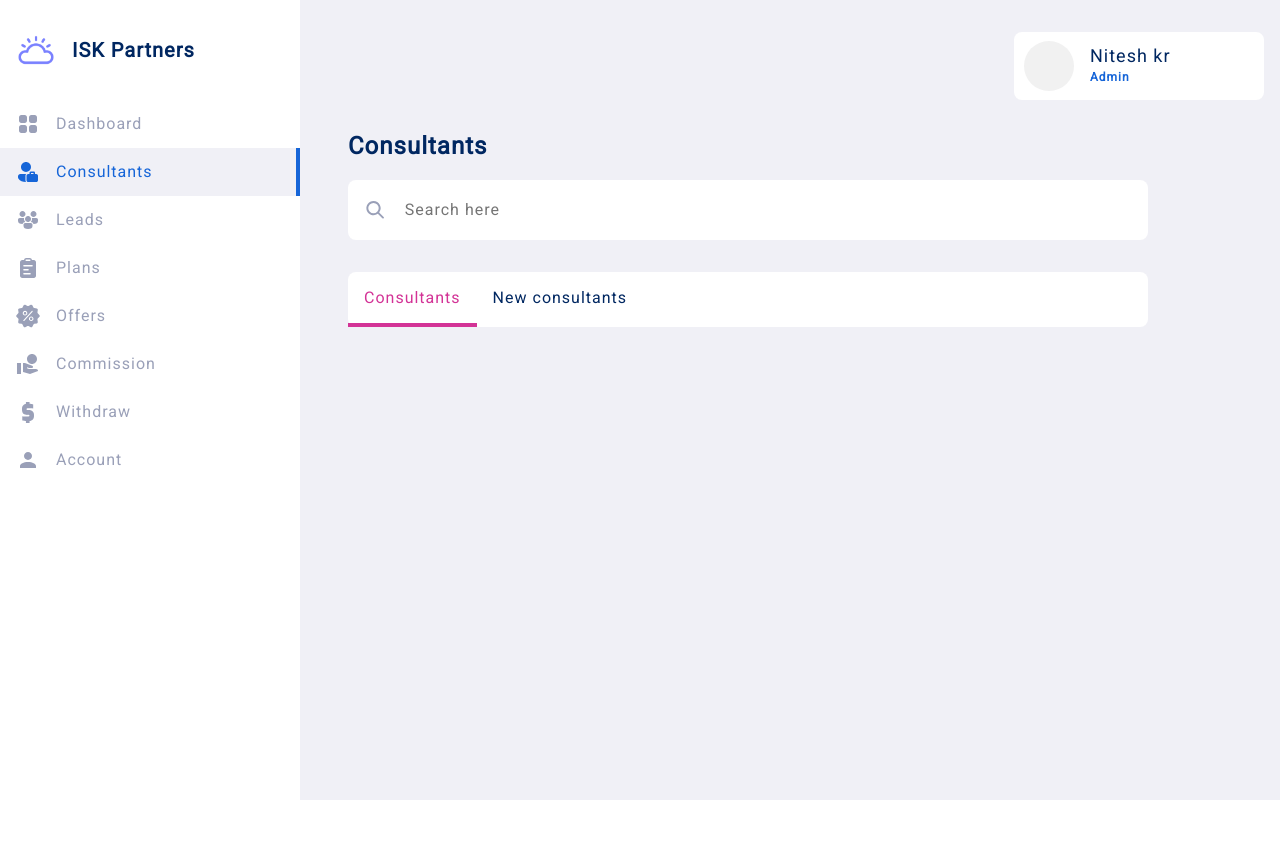
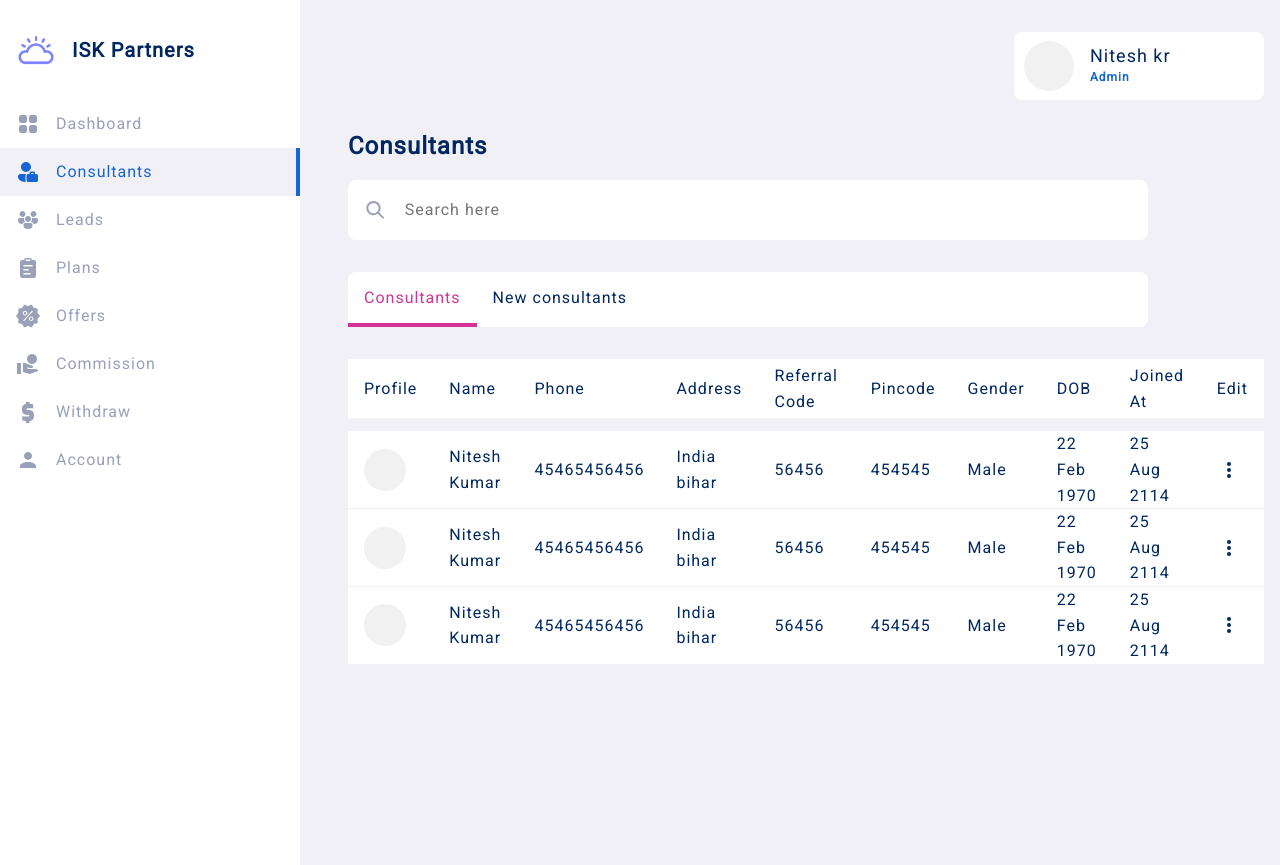
Before and after one commit to nitesh-dev/ITC-Partners-frontend, a Nuxt app: page /admin/consultants in a window 1280 px wide. Before the commit the page ends 800 px from the top, so only its background shows below. Built offline with nearby package versions, Linux system fonts and the light colour scheme.

Commit message:
table completed

```diff
--- a/assets/styles/dashboard.css
+++ b/assets/styles/dashboard.css
@@ -18,6 +18,48 @@
 
 
 
+.panel .tab-container{
+    overflow: auto;
+}
 
 
 /* ---------------------- table ------------------ */
+
+table{
+    overflow: auto;
+    width: 100%;
+    border-collapse: collapse;
+    color: var(--color-on-surface-dark);
+}
+
+
+table tr{
+    border-bottom: 1px solid var(--color-surface-variant);
+}
+table th, table td{
+    font-weight: normal;
+    height: 60px;
+    background-color: white;
+    text-align: left;
+    padding: 0 1rem;
+}
+
+table tr.spacer td{
+    background-color: transparent;
+    height: 12px;
+}
+
+table img{
+    height: 42px;
+    width: 42px;
+    object-fit: cover;
+    border-radius: 50%;
+    display: block;
+    margin: auto 0;
+}
+
+table svg{
+    display: block;
+    margin: auto 0;
+    fill: var(--color-on-surface-dark);
+}
--- a/assets/styles/global.css
+++ b/assets/styles/global.css
@@ -67,7 +67,11 @@ h5 {
 p,
 a,
 span,
-li, input, textarea {
+li,
+input,
+textarea,
+td,
+th {
     font-size: var(--medium-font);
     line-height: 1.6;
 }
--- a/components/widgets/Tab.vue
+++ b/components/widgets/Tab.vue
@@ -3,9 +3,6 @@ const props = defineProps<{
     activeTab: number,
     names: string[]
 }>()
-
-
-const activeTabIndex = ref(props.activeTab)
 
 const emit = defineEmits<{
     (event: 'change', id: number): void
@@ -13,26 +10,25 @@ const emit = defineEmits<{
 
 
 function changeTab(index: number) {
-    activeTabIndex.value = index
     emit('change', index)
 }
 
 </script>
 <template>
-    <div class="tab-container card">
-        <div @click="changeTab(index)" class="tab" v-for="item, index in names" :class="{ 'active': index == activeTabIndex }">{{
+    <div class="tabs card">
+        <div @click="changeTab(index)" class="tab" v-for="item, index in names" :class="{ 'active': index == activeTab }">{{
             item }}</div>
     </div>
 </template>
 <style scoped>
-.tab-container {
+.tabs {
     display: flex;
     margin: 2rem 0;
     width: 100%;
     max-width: 800px;
 }
 
-.tab-container .tab {
+.tabs .tab {
     height: 100%;
     border-bottom: 4px solid white;
     padding: 1rem;
@@ -42,7 +38,7 @@ function changeTab(index: number) {
     cursor: context-menu;
 }
 
-.tab-container .tab.active {
+.tabs .tab.active {
     border-color: var(--color-secondary);
     color: var(--color-secondary);
 }
--- /dev/null
+++ b/extra/utils.ts
@@ -0,0 +1,71 @@
+export function timeToWord(seconds: number) {
+    const hours = Math.floor(seconds / 3600)
+    const minutes = Math.floor((seconds % 3600) / 60)
+    const sec = Math.floor(seconds - hours * 3600 - minutes * 60)
+
+    let word = ''
+    if (hours != 0) {
+        word += hours + 'hrs '
+    }
+    if (minutes != 0) {
+        word += minutes + 'mins '
+    }
+
+    if (sec != 0) {
+        word += sec + 'secs'
+    }
+
+    return word
+}
+
+
+export function dateTimeString(unixMilliseconds: number) {
+    // Create a new Date object with the Unix timestamp in milliseconds
+    const date = new Date(unixMilliseconds);
+
+    // Extract the day, month, and year from the date object
+    const day = date.getDate();
+    const month = date.toLocaleString('default', { month: 'short' });
+    const year = date.getFullYear();
+
+
+    // Construct the date string in the desired format
+    const dateString = `${day} ${month} ${year}`;
+
+    return dateString;
+}
+
+
+export function getAgeFromTimestamp(milliseconds: number) {
+    const now = Date.now();
+    const millisecondsPerYear = 1000 * 60 * 60 * 24 * 365.25; // Accounting for leap years
+
+    const ageMilliseconds = now - milliseconds;
+    const ageYears = Math.floor(ageMilliseconds / millisecondsPerYear);
+
+    return ageYears;
+}
+
+
+export function dateTimeToInputFormat(milliseconds: number){
+    const dateTime = new Date(milliseconds)
+    const year = dateTime.getFullYear()
+    const months = dateTime.getMonth() + 1    // because it Jan is at 0 index
+    const days = dateTime.getDate()
+
+    let dateTimeString = year.toString()
+    if(months < 10){
+        dateTimeString += '-0' + months
+    }else{
+        dateTimeString += '-' + months
+    }
+
+    if(days < 10){
+        dateTimeString += '-0' + days
+    }else{
+        dateTimeString += '-' + days
+    }
+
+    return dateTimeString
+
+}
--- a/pages/admin/consultants.vue
+++ b/pages/admin/consultants.vue
@@ -1,12 +1,93 @@
 <script setup lang='ts'>
 
+import { ConsultantAccount } from 'data/dataTypes';
 import { tabs } from '~/data/admin'
+import { dateTimeString } from '~/extra/utils'
 
 
-const consultants = ref(Array<string>())
+const consultants = ref(Array<ConsultantAccount>())
+consultants.value.push({
+    id: 'hsdafjhds',
+    first: 'Nitesh',
+    last: 'Kumar',
+    phone: 45465456456,
+    address: 'India bihar',
+    referral_code: '56456',
+    pincode: '454545',
+    gender: 'Male',
+    is_approved: true,
+    image: '',
+    datetime: 4564654654654,
+    dob: 4546545645
+})
 
-function onTabChange(index: number){
-    alert(index)
+consultants.value.push({
+    id: 'hsdafjhds',
+    first: 'Nitesh',
+    last: 'Kumar',
+    phone: 45465456456,
+    address: 'India bihar',
+    referral_code: '56456',
+    pincode: '454545',
+    gender: 'Male',
+    is_approved: true,
+    image: '',
+    datetime: 4564654654654,
+    dob: 4546545645
+})
+
+
+consultants.value.push({
+    id: 'hsdafjhds',
+    first: 'Nitesh',
+    last: 'Kumar',
+    phone: 45465456456,
+    address: 'India bihar',
+    referral_code: '56456',
+    pincode: '454545',
+    gender: 'Male',
+    is_approved: true,
+    image: '',
+    datetime: 4564654654654,
+    dob: 4546545645
+})
+
+
+consultants.value.push({
+    id: 'hsdafjhds',
+    first: 'Nitesh',
+    last: 'Kumar',
+    phone: 45465456456,
+    address: 'India bihar',
+    referral_code: '56456',
+    pincode: '454545',
+    gender: 'Male',
+    is_approved: false,
+    image: '',
+    datetime: 4564654654654,
+    dob: 4546545645
+})
+
+
+
+
+
+
+
+
+
+
+
+
+
+
+
+
+const activeTabIndex = ref(0)
+
+function onTabChange(index: number) {
+    // alert(index)
+    activeTabIndex.value = index
 }
 
 
@@ -30,15 +111,58 @@ function onTabChange(index: number){
             <input type="text" placeholder="Search here">
         </div>
 
-        <WidgetsTab :active-tab="0" :names="['Consultants', 'New consultants']" :onChange="event => onTabChange(event)"/>
+        <WidgetsTab :active-tab="activeTabIndex" :names="['Consultants', 'New consultants']"
+            :onChange="event => onTabChange(event)" />
 
-        <!-- <table>
-            <thead>
-                <td>
-                    <td></td>
-                </td>
-            </thead>
-        </table> -->
+        <div v-if="activeTabIndex == 0" class="tab-container">
+
+            <table>
+                <thead>
+                    <tr>
+                        <th>Profile</th>
+                        <th>Name</th>
+                        <th>Phone</th>
+                        <th>Address</th>
+                        <th>Referral Code</th>
+                        <th>Pincode</th>
+                        <th>Gender</th>
+                        <th>DOB</th>
+                        <th>Joined At</th>
+                        <th>Edit</th>
+                    </tr>
+                </thead>
+                <tbody>
+                    <tr class="spacer">
+                        <td></td>
+                    </tr>
+                    <template v-for="item, index in consultants">
+                        <tr v-if="item.is_approved">
+                            <td><img src="~/public/images/no_image.png"></td>
+                            <td>{{ item.first }} {{ item.last }}</td>
+                            <td>{{ item.phone }}</td>
+                            <td>{{ item.address }}</td>
+                            <td>{{ item.referral_code }}</td>
+                            <td>{{ item.pincode }}</td>
+                            <td>{{ item.gender }}</td>
+                            <td>{{ dateTimeString(item.dob) }}</td>
+                            <td>{{ dateTimeString(item.datetime) }}</td>
+                            <td>
+                                <svg width="24" height="24" fill="none" viewBox="0 0 24 24"
+                                    xmlns="http://www.w3.org/2000/svg">
+                                    <path
+                                        d="M12 8a2 2 0 1 1 0-4 2 2 0 0 1 0 4ZM12 14a2 2 0 1 1 0-4 2 2 0 0 1 0 4ZM10 18a2 2 0 1 0 4 0 2 2 0 0 0-4 0Z" />
+                                </svg>
+                            </td>
+                        </tr>
+                    </template>
+
+                </tbody>
+            </table>
+        </div>
+
+        <div v-else-if="activeTabIndex == 1" class="tab-container">
+
+        </div>
 
 
 
@@ -56,16 +180,15 @@ function onTabChange(index: number){
     gap: 1rem;
 }
 
-.panel .search svg{
+.panel .search svg {
     fill: inherit;
 }
 
-.panel .search input{
+.panel .search input {
     height: 100%;
     border: none;
     width: 100%;
     outline: none;
     color: var(--color-on-surface-dark);
 }
-
 </style>
```
Also changed, not shown: data/adminRawData.ts (+8 -0 lines).
